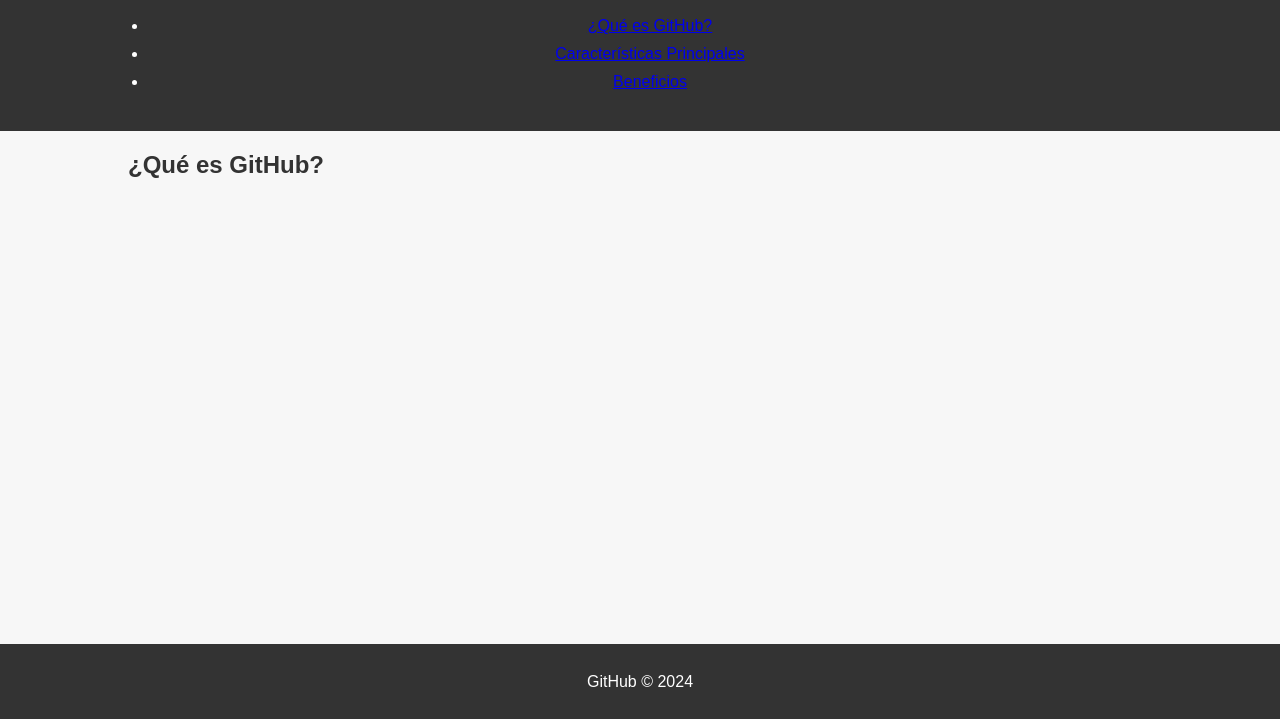
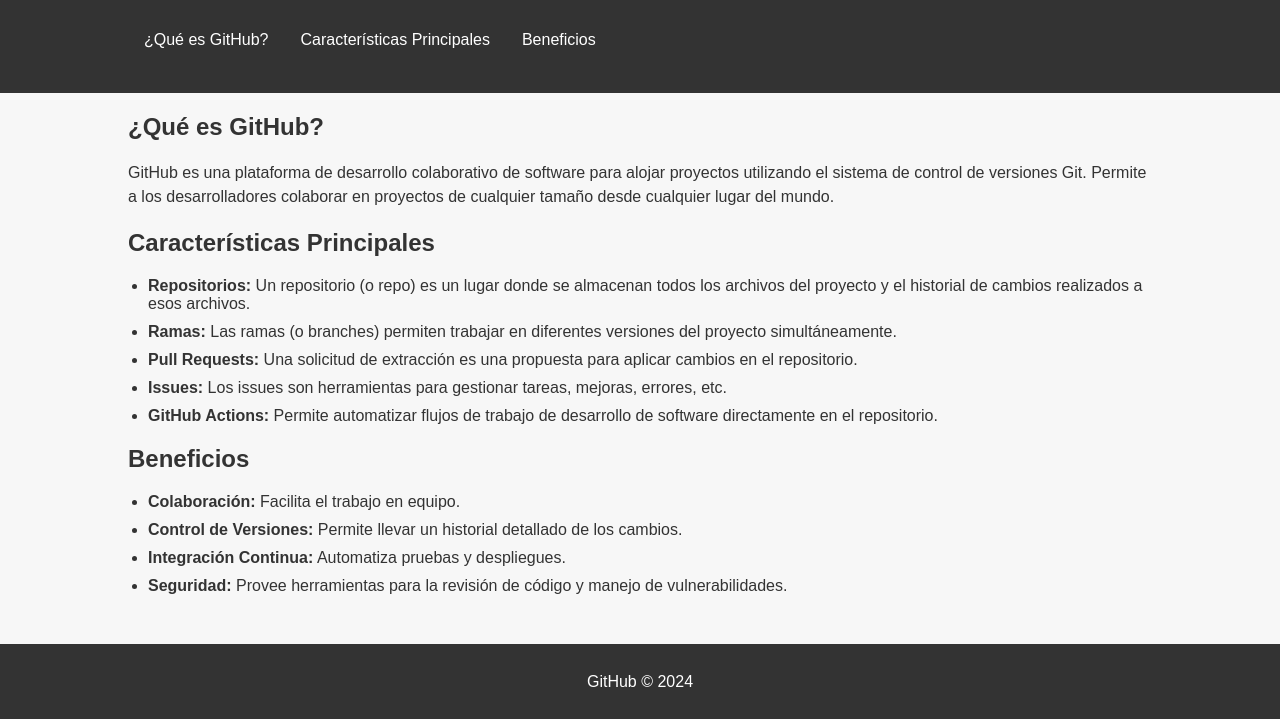
Before and after one commit to SamanthaHub/prueba-2, a plain HTML site: page index.html in a window 1280 px wide. Shown: the part 81-800 px from the top of the page. Drawn offline with Linux system fonts and the light colour scheme.

Commit message:
Correcion a

```diff
--- a/diseño.css
+++ b/diseño.css
@@ -43,6 +43,33 @@
     cursor: pointer;
 }
 
+nav {
+    background-color: #333;
+}
+
+nav ul {
+    list-style-type: none;
+    margin: 0;
+    padding: 0;
+    overflow: hidden;
+}
+
+nav ul li {
+    float: left;
+}
+
+nav ul li a {
+    display: block;
+    color: white;
+    text-align: center;
+    padding: 14px 16px;
+    text-decoration: none;
+}
+
+nav ul li a:hover {
+    background-color: #555;
+}
+
 @media only screen and (max-width: 768px) {
     .menu-icon {
         display: block;
--- a/index.html
+++ b/index.html
@@ -12,7 +12,7 @@
             <h1>Introducción a GitHub</h1>
             <nav>
                 <div class="menu-icon" onclick="toggleMenu()">
-                    <img src="menu-icon.png" alt="Menú">
+                    <span>&#9776;</span> Menú
                 </div>
                 <ul>
                     <li><a href="#que-es-github">¿Qué es GitHub?</a></li>
@@ -24,6 +24,24 @@
     </header>
     <section class="container">
         <h2 id="que-es-github">¿Qué es GitHub?</h2>
+        <p>GitHub es una plataforma de desarrollo colaborativo de software para alojar proyectos utilizando el sistema de control de versiones Git. Permite a los desarrolladores colaborar en proyectos de cualquier tamaño desde cualquier lugar del mundo.</p>
+
+        <h2 id="caracteristicas">Características Principales</h2>
+        <ul>
+            <li><strong>Repositorios:</strong> Un repositorio (o repo) es un lugar donde se almacenan todos los archivos del proyecto y el historial de cambios realizados a esos archivos.</li>
+            <li><strong>Ramas:</strong> Las ramas (o branches) permiten trabajar en diferentes versiones del proyecto simultáneamente.</li>
+            <li><strong>Pull Requests:</strong> Una solicitud de extracción es una propuesta para aplicar cambios en el repositorio.</li>
+            <li><strong>Issues:</strong> Los issues son herramientas para gestionar tareas, mejoras, errores, etc.</li>
+            <li><strong>GitHub Actions:</strong> Permite automatizar flujos de trabajo de desarrollo de software directamente en el repositorio.</li>
+        </ul>
+
+        <h2 id="beneficios">Beneficios</h2>
+        <ul>
+            <li><strong>Colaboración:</strong> Facilita el trabajo en equipo.</li>
+            <li><strong>Control de Versiones:</strong> Permite llevar un historial detallado de los cambios.</li>
+            <li><strong>Integración Continua:</strong> Automatiza pruebas y despliegues.</li>
+            <li><strong>Seguridad:</strong> Provee herramientas para la revisión de código y manejo de vulnerabilidades.</li>
+        </ul>
     </section>
     <footer>
         <p>GitHub &copy; 2024</p>
```
